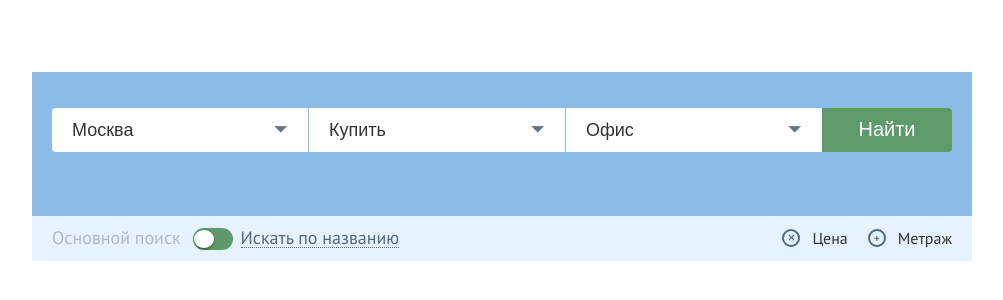
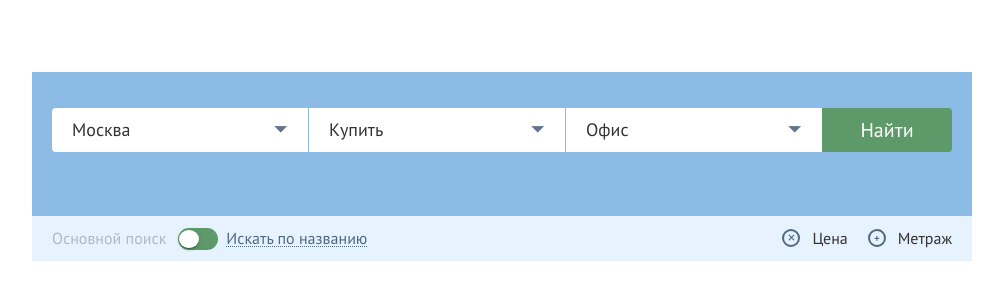
Before and after one commit to simbirsoft-vladimir/test_form, a Vue app: page / in a window 1280 px wide. Shown: the part 234-534 px from the top of the page, without its empty margins (138-1141 px from the left). Built offline with nearby package versions, Linux system fonts and the light colour scheme.

Commit message:
fix fonts

```diff
--- a/src/components/RealtySearchFormAreaEditor.vue
+++ b/src/components/RealtySearchFormAreaEditor.vue
@@ -59,6 +59,7 @@ export default Vue.extend({
       width: 100%;
       height: 44px;
       max-width: 550px;
+      font-size: 18px;
       color: #506981;
     }
 
--- a/src/components/RealtySearchFormPriceEditor.vue
+++ b/src/components/RealtySearchFormPriceEditor.vue
@@ -89,6 +89,7 @@ export default Vue.extend({
     &__button {
       width: 100%;
       max-width: 330px;
+      font-size: 18px;
       color: #506981;
     }
   }
--- a/src/components/RealtySearchFormToggle.vue
+++ b/src/components/RealtySearchFormToggle.vue
@@ -42,6 +42,7 @@ export default Vue.extend({
   .realty-search-form-toggle {
     display: flex;
     align-items: center;
+    font-size: 16px;
 
     &__label {
       border-bottom: 1px dotted;
--- a/src/styles/main.scss
+++ b/src/styles/main.scss
@@ -2,11 +2,11 @@
 
 * {
   box-sizing: border-box;
+  font-family: 'PTSans', sans-serif;
 }
 
 body {
   margin: 0;
-  font-family: 'PTSans', sans-serif;
   font-size: 18px;
   color: #333333;
 }
```
